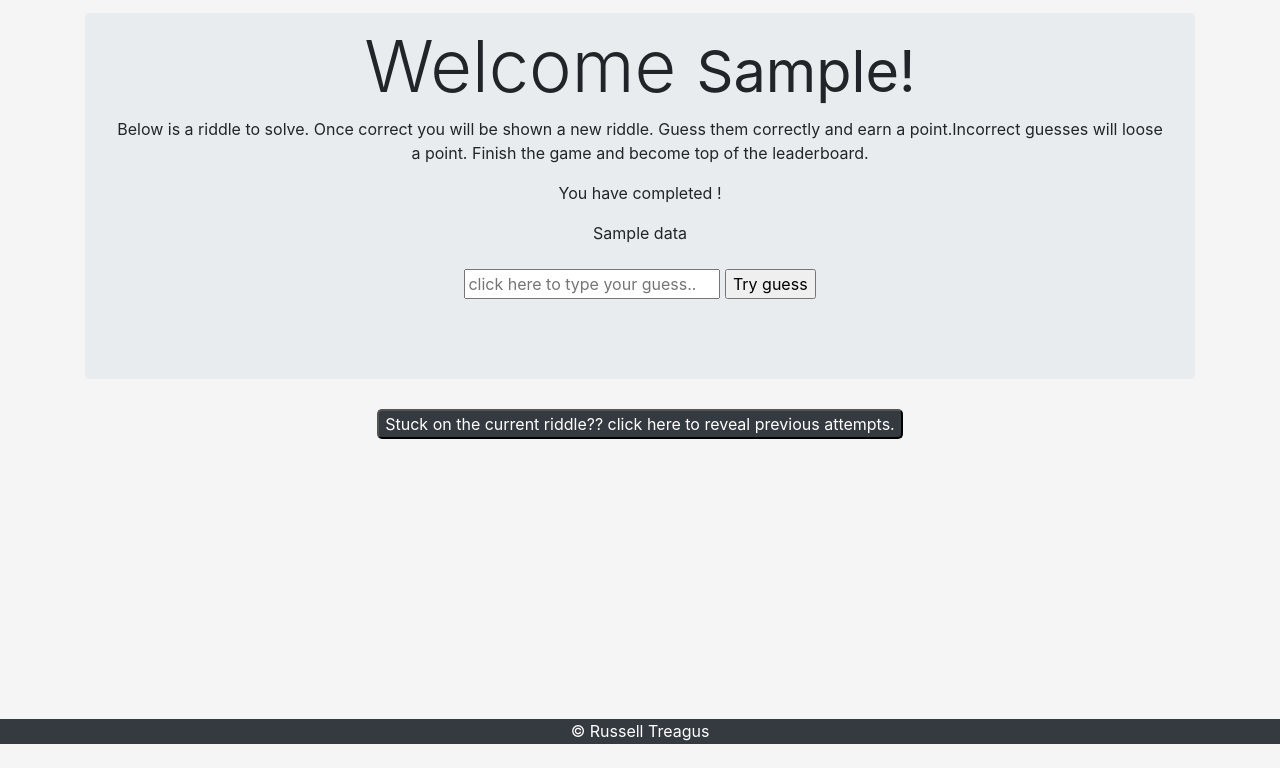
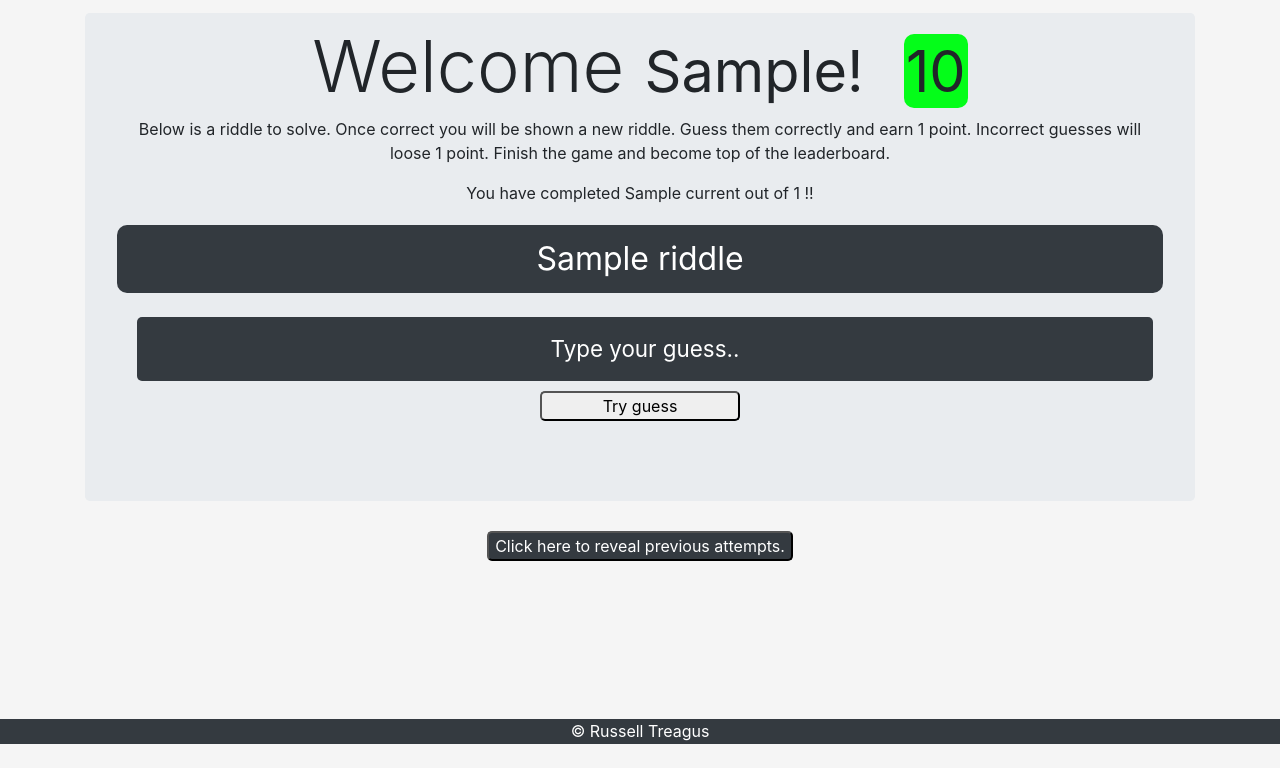
Before and after one commit to Code-Institute-Submissions/RIDDLE_WEBPAGE, a Flask app: template templates/riddle.html in a window 1280 px wide. Shown: the part 56-824 px from the top of the page. Run offline with Flask 2, Linux system fonts and the light colour scheme; the template is opened without the code that fills it: most values are stand-ins (such as "Sample title", 1, 10 or a date in 2020); some libraries are stand-ins or nearby versions.

Commit message:
styling to main riddle page. score indicator added with right guesses moving on the riddle to gain point and wrong guesses lose point and write the guess to text file for displaying under the reveal button on main page

```diff
--- a/app.py
+++ b/app.py
@@ -1,51 +1,100 @@
 import os
+import csv
 import json
 from flask import Flask, render_template, request, redirect, flash, url_for
 
 app = Flask(__name__)
+
+# <------------- FILE HANDLER --------------->
 
 def write_to_file(filename, data):
     """ handle process of writing to file """
     with open(filename, "a") as file:
         file.writelines(data)
 
+# <---------------GUESSES HANDLING ----------->
 
-# <------------ global variables ---------->
+def display_guesses():
+    guesses = []
+    with open("data/new_guesses.csv", "r") as guess_data:
+        all_guesses = csv.reader(guess_data)
+        for lines in all_guesses:
+            guesses.append(lines)
+
+    return guesses
+
+def add_guesses(username, request):
+    """ writes guesses to csv file"""
+
+    guess = (username, request)
+
+    with open("data/new_guesses.csv", "a") as csv_file:
+        writer = csv.writer(csv_file)
+        writer.writerow(guess)
+
+
+# <---------- HANDLES FOR CORRECT AND INCORRECT GUESSES ---------->
+
+def correct_guess(username):
+
+    current_riddle[username] += 1
+    leaderboard_score[username] += 1
+
+def incorrect_guess(username, guess):
+    """ writes guesses to csv file"""
+
+    guess = (username, guess)
+
+    with open("data/new_guesses.csv", "a") as csv_file:
+        writer = csv.writer(csv_file)
+        writer.writerow(guess)
+
+    if leaderboard_score[username] > 0:
+        leaderboard_score[username] -= 1
+
+
+# <------------  DICTIONARY VARIABLES FOR GAME PLAY ---------->
 
 leaderboard_score = {}
-
+current_riddle = {}
 
 # <-------------------- LOGIN PAGE ---------------------->
 @app.route("/")
 @app.route ("/", methods=["POST", "GET"])
 def index():
-
     if request.method == "POST":
         username = request.form["username"]
         write_to_file("data/users.txt", username + "\n")
         leaderboard_score[username] = 0
+        current_riddle[username] = 0
 
+        return redirect(url_for("riddle", username=username))
 
-
-        return render_template("riddle.html", username=username)
     return render_template("index.html")
 
 
 
 # <---------------------- MAIN PAGE ------------------------->
 
-@app.route('/<username>/riddle/', methods=["POST", "GET"])
-def riddle():
-    print(leaderboard_score)
+@app.route("/<username>/riddle/", methods=["POST", "GET"])
+def riddle(username):
 
     with open("data/riddle.json", "r") as json_data:
         data = json.load(json_data)
 
+    length = len(data)
+    guess = display_guesses()
+
+    if request.method == "POST":
+        guess = request.form["guess"]
+
+        if guess.upper() == data[current_riddle[username]]["answer"].upper():
+            correct_guess(username)
+        else:
+            incorrect_guess(username, guess)
 
 
-    return render_template("riddle.html", data=data)
-
-
+    return render_template("riddle.html", username=username,data=data,current=current_riddle[username], riddle_length=length, score=leaderboard_score[username], guess=guess)
 
 if __name__ == '__main__':
     app.run(host=os.environ.get('IP'),
--- a/static/style.css
+++ b/static/style.css
@@ -50,7 +50,7 @@ body {
   font-size: 16px;
 }
 
-/*<------------------MAIN PAGE ------------------>*/
+/*<------------------MAIN RIDDLE PAGE ------------------>*/
 
 .nav-link {
   display: inline-block;
@@ -79,7 +79,49 @@ body {
   margin: 30px auto;
   display: inherit;
 }
-
+.score {
+  background-color: rgb(4, 253, 25);
+  margin-left: 20px;
+  border-radius: 10px;
+  padding: 2px;
+}
+.guess_list{
+  list-style-type: none;
+  color: #343a40;
+}
+/* Question bar and answer fields */
+.question {
+  font-size: 2em;
+  margin: 20px 0;
+  padding: 10px 0;
+  background-color: #343a40;
+  color: white;
+  border-radius: 10px;
+}
+.guess {
+  color: white;
+  font-size: 1.4em;
+  border-radius: 5px;
+  margin: auto 5px;
+  padding: 15px 0;
+  text-align: center;
+  width: 100%;
+  border: none;
+  background-color: #343a40;
+}
+.guess:focus {
+  outline: none;
+}
+.guess-form input::placeholder {
+  color: white;
+}
+.guess-Btn {
+  display: block;
+  margin: auto;
+  width: 200px;
+  border-radius: 5px;
+  margin-top: 10px;
+}
 
 /*<-------------- FOOTER -------------------->*/
 
--- a/templates/base.html
+++ b/templates/base.html
@@ -42,4 +42,19 @@
 <script src="https://code.jquery.com/jquery-3.3.1.slim.min.js" integrity="sha384-q8i/X+965DzO0rT7abK41JStQIAqVgRVzpbzo5smXKp4YfRvH+8abtTE1Pi6jizo" crossorigin="anonymous"></script>
 <script src="https://cdnjs.cloudflare.com/ajax/libs/popper.js/1.14.0/umd/popper.min.js" integrity="sha384-cs/chFZiN24E4KMATLdqdvsezGxaGsi4hLGOzlXwp5UZB1LY//20VyM2taTB4QvJ" crossorigin="anonymous"></script>
 <script src="https://stackpath.bootstrapcdn.com/bootstrap/4.1.0/js/bootstrap.min.js" integrity="sha384-uefMccjFJAIv6A+rW+L4AHf99KvxDjWSu1z9VI8SKNVmz4sk7buKt/6v9KI65qnm" crossorigin="anonymous"></script>
-<script>
+ <script>
+        //<----------  DISPLAY PREVIOUS GUESSES ON MAIN RIDDLE PAGE --------->
+
+        let reveal = document.querySelector(".reveal")
+        let revealBox = document.querySelector(".reveal-box")
+
+        function showGuesses(e) {
+            e.preventDefault();
+            revealBox.classList.toggle("reveal-box-active");
+        }
+
+        if (reveal) {
+            reveal.addEventListener("click", showGuesses);
+        }
+
+    </script>
--- a/templates/riddle.html
+++ b/templates/riddle.html
@@ -1,30 +1,34 @@
 {% extends 'base.html' %} {% block content %}
 <!-- Page Content -->
 <div class="container main-wrapper mt-4">
-
     <div class="row">
         <section class="one container">
             <div class="jumbotron my-4 main-display">
                 <h1 class="display-3">Welcome
                     <small>{{ username|capitalize }}!</small>
-                    <small class="score" value='0'></small>
+                    <small class="score" value='0'>{{ score }}</small>
                 </h1>
-                <p class="main-para">Below is a riddle to solve. Once correct you will be shown a new riddle. Guess them correctly and earn a point.Incorrect guesses will loose a point. Finish the game and become top of the leaderboard.</p>
+                <p class="main-para">Below is a riddle to solve. Once correct you will be shown a new riddle. Guess them correctly and earn 1 point. Incorrect guesses will loose 1 point. Finish the game and become top of the leaderboard.</p>
 
-                <p>You have completed ! </p>
-                <p class="question">{{ data }}</p>
+                <p>You have completed {{ current }} out of {{ riddle_length}} !!</p>
+
+                <p class="question">{{ data[current].riddle }}</p>
 
                 <div class="riddle-display-box mt-4 col-lg-12">
-
                     <form method="POST" class="guess-form">
-                        <input type="text" name="guess" class="guess" placeholder="click here to type your guess.." required>
+                        <input type="text" name="guess" class="guess" placeholder="Type your guess.." required>
                         <input class="guess-Btn" type="submit" value="Try guess">
                     </form>
                 </div>
             </div>
             <div class="container">
-                <button class="reveal">Stuck on the current riddle?? click here to reveal previous attempts.</button>
+                <button class="reveal">Click here to reveal previous attempts.</button>
                 <div class="reveal-box">
+                    <ul class="guess_list">
+                        {% for i in guess %}
+                        <li class="li_list">{{ i[1] }}</li>
+                        {% endfor %}
+                    </ul>
                 </div>
             </div>
         </section>
```
Also changed, not shown: data/new_guesses.csv (+15 -0 lines), data/users.txt (+69 -0 lines).
